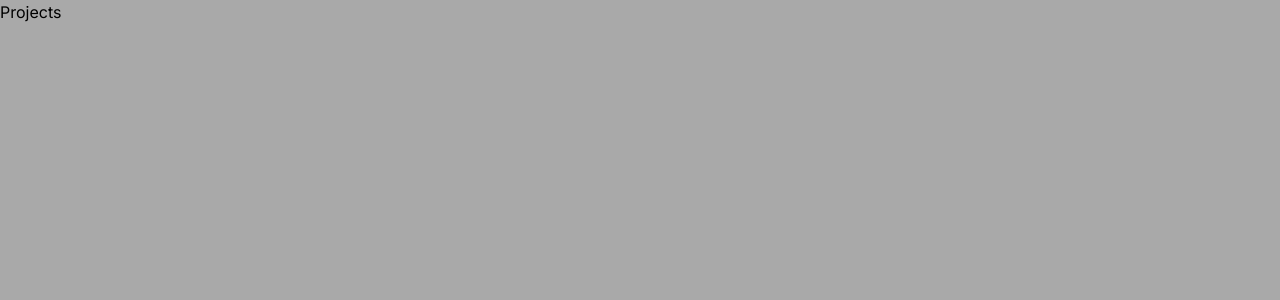
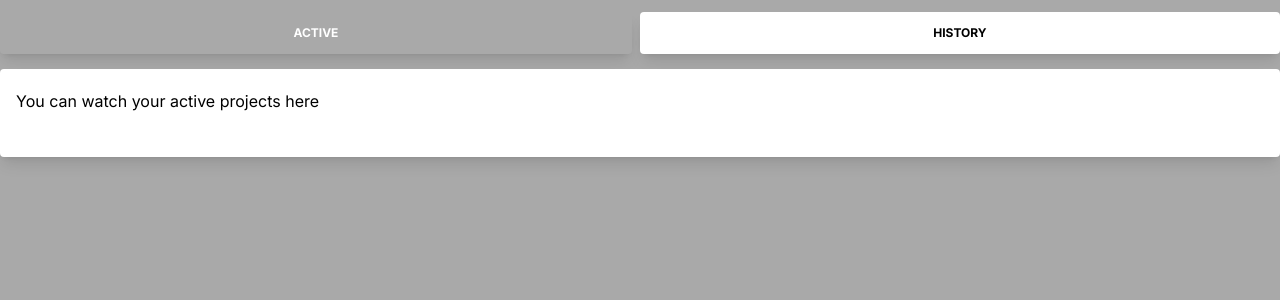
Before and after one commit to SimonSkywalker/p3-product, a Next.js app: page /projectCreation in a window 1280 px wide. Shown: the top 300 px of the page. Built offline with nearby package versions, Linux system fonts and the light colour scheme.

Commit message:
Co-authored-by: Meretekaldahl <Meretekaldahl@users.noreply.github.com>

```diff
--- a/src/app/projectCreation/page.tsx
+++ b/src/app/projectCreation/page.tsx
@@ -1,7 +1,255 @@
-import React from 'react'
+//'use client'
+/*'use server'*/
+/*import React from 'react'
 
-export default function leaderHome() {
+export default async function leaderHome() {
+return (
+
+
+  function openPage(pageName: string, event: React.MouseEvent<HTMLButtonElement>, color: string): void {
+    // your code here
+
+      <><div className="w-full p-6  lg:max-w-xl">
+      <h1 className="text-3xl font-bold text-center text-white-700">Project</h1>
+    </div><button className="tablink" onClick={(event: React.MouseEvent<HTMLButtonElement>) => openPage('Home', event, 'red')}>
+        Home
+      </button><button className="tablink" onClick={(event: React.MouseEvent<HTMLButtonElement>) => openPage('News', event, 'green')} id="defaultOpen">
+        News
+      </button><button className="tablink" onClick={(event: React.MouseEvent<HTMLButtonElement>) => openPage('Contact', event, 'blue')}>
+        Contact
+      </button><button className="tablink" onClick={(event: React.MouseEvent<HTMLButtonElement>) => openPage('About', event, 'orange')}>
+        About
+      </button><div id="Home" className="tabcontent">
+        <h3>Home</h3>
+        <p>Home is where the heart is..</p>
+      </div><div id="News" className="tabcontent">
+        <h3>News</h3>
+        <p>Some news this fine day!</p>
+      </div><div id="Contact" className="tabcontent">
+        <h3>Contact</h3>
+        <p>Get in touch with us!</p>
+      </div><div id="About" className="tabcontent">
+        <h3>About</h3>
+        <p>Learn more about us!</p>
+      </div></>
+  }
+  );
+}*/
+/*import React from 'react';
+import Link from 'next/link';
+import {Project} from './project.js';
+
+export default function registerPage() {
   return (
-    <div>Projects</div>
-  )
+    <div className="relative flex flex-col items-center justify-center min-h-screen overflow-hidden">
+      <div className="w-full p-6 bg-white rounded-md shadow-md lg:max-w-xl">
+        <h1 className="text-3xl font-bold text-center text-gray-700">Project</h1>
+        <form className="mt-6">
+          <div className="mb-4">
+            <label htmlFor="email" className="block text-sm font-semibold text-gray-800">
+              Username
+            </label>
+            <input
+              type="text"
+              className="block w-full px-4 py-2 mt-2 text-gray-700 bg-white border rounded-md focus:border-gray-400 focus:ring-gray-300 focus:outline-none focus:ring focus:ring-opacity-40"
+            />
+          </div>
+          <div className="mb-2">
+            <label htmlFor="password" className="block text-sm font-semibold text-gray-800">
+              Password
+            </label>
+            <input
+              type="password"
+              className="block w-full px-4 py-2 mt-2 text-gray-700 bg-white border rounded-md focus:border-gray-400 focus:ring-gray-300 focus:outline-none focus:ring focus:ring-opacity-40"
+            />
+          </div>
+          <div className="mb-2">
+            <label
+              htmlFor="repeatPassword"
+              className="block text-sm font-semibold text-gray-800"
+            >
+              Confirm Password
+            </label>
+            <input
+              type="repeatPassword"
+              className="block w-full px-4 py-2 mt-2 text-gray-700 bg-white border rounded-md focus:border-gray-400 focus:ring-gray-300 focus:outline-none focus:ring focus:ring-opacity-40"
+            />
+          </div>
+          <div className="mt-2">
+            <button className="w-full px-4 py-2 tracking-wide text-white transition-colors duration-200 transform bg-gray-700 rounded-md hover:bg-gray-600 focus:outline-none focus:bg-gray-600">
+              Register
+            </button>
+          </div>
+        </form>
+
+        <p className="mt-4 text-sm text-center text-gray-700">
+          Already have an account?{" "}
+          <Link
+            href="/login"
+            className="font-medium text-blue-600 hover:underline">
+            Log in
+          </Link>
+        </p>
+      </div>
+    </div>
+  );
+}*/
+
+
+
+
+
+/*'use client'
+import React from 'react';
+import Link from 'next/link';
+import { useState } from 'react';
+import {Project} from './project.js';
+
+
+export default function loginPage() {
+
+  const [index, setIndex] = useState(0);
+
+  function handleClickActive() {
+    setIndex(1);
+  }
+
+  function handleClickHistory() {
+    setIndex(2);
+  }
+
+ /* const tabClick = (event: any) => {
+    alert();
+  }*/
+
+
+  /*return (
+    <div className="relative flex flex-col items-center justify-center min-h-screen overflow-hidden">
+      <div className="w-full p-6 bg-white rounded-md shadow-md lg:max-w-xl">
+        <div className="tab">
+          <button className="projectTablinks" onClick = {handleClickActive}> Active </button>
+          <div id="Active" className="tabcontent">
+        <h3>Active</h3>
+        <p>Here are your current projects.</p>
+      </div>
+
+          </div>
+          <div className="tab">
+          <button className="projectTablinks" onClick = {handleClickHistory}> History </button>
+          <div id="History" className="tabcontent">
+        <h3>History</h3>
+        <p>Here you can see your archived projects.</p>
+      </div>
+
+        </div>
+      </div>
+
+      if(index == 1){
+    /*<div id="Active" className="tabcontent">
+        <h3>Active</h3>
+        <p>Here are your current projects.</p>
+      </div>*/
+    //} else {
+      /*<div id="History" className="tabcontent">
+        <h3>History</h3>
+        <p>Here you can see your archived projects.</p>
+      </div>
+    }
+
+
+    </div>
+  );
 }
+
+
+*/
+'use client'
+import React from "react";
+
+const Tabs = () => {
+  const [openTab, setOpenTab] = React.useState(1);
+
+  let projectNames : String[] = ["Project123", "Project456", "Project789"];
+  let projectIcons : String[] = ["hat", "ball", "foot"];
+
+
+  return (
+    <>
+      <div className="flex flex-wrap">
+        <div className="w-full">
+          <ul
+            className="flex mb-0 list-none flex-wrap pt-3 pb-4 flex-row"
+            role="tablist"
+          >
+            <li className="-mb-px mr-2 last:mr-0 flex-auto text-center">
+              <a
+                className={
+                  "text-xs font-bold uppercase px-5 py-3 shadow-lg rounded block leading-normal " +
+                  (openTab === 1
+                    ? "text-white bg-blueGray-600"
+                    : "text-blueGray-600 bg-white")
+                }
+                onClick={e => {
+                  e.preventDefault();
+                  setOpenTab(1);
+                }}
+                data-toggle="tab"
+                href="#link1"
+                role="tablist"
+              >
+                Active
+              </a>
+            </li>
+            <li className="-mb-px mr-2 last:mr-0 flex-auto text-center">
+              <a
+                className={
+                  "text-xs font-bold uppercase px-5 py-3 shadow-lg rounded block leading-normal " +
+                  (openTab === 2
+                    ? "text-white bg-blueGray-600"
+                    : "text-blueGray-600 bg-white")
+                }
+                onClick={e => {
+                  e.preventDefault();
+                  setOpenTab(2);
+                }}
+                data-toggle="tab"
+                href="#link2"
+                role="tablist"
+              >
+                History
+              </a>
+            </li>
+          </ul>
+          <div className="relative flex flex-col min-w-0 break-words bg-white w-full mb-6 shadow-lg rounded">
+            <div className="px-4 py-5 flex-auto">
+              <div className="tab-content tab-space">
+                <div className={openTab === 1 ? "block" : "hidden"} id="link1">
+                  <p>
+                    You can watch your active projects here
+                    <br />
+                    <br />
+                  </p>
+                </div>
+                <div className={openTab === 2 ? "block" : "hidden"} id="link2">
+                  <p>
+                    You can watch your past projects here
+                    <br />
+                    <br />
+                  </p>
+                  {projectNames.map((name) =>
+                    <div className="border-solid border-4 border-teal-600 bg-teal-400 p-8 inline-block m-24 inline-block bg-teal-400">
+                      <p>{name}</p><br/>
+                      <p>{projectIcons[projectNames.indexOf(name)]}</p>
+                    </div>
+                  )}
+                </div>
+              </div>
+            </div>
+          </div>
+        </div>
+      </div>
+    </>
+  );
+};
+
+export default Tabs;
--- a/src/app/projectCreation/project.ts
+++ b/src/app/projectCreation/project.ts
@@ -1,4 +1,4 @@
-class Project{
+export class Project{
     private _name:String;
     private _isActive: boolean;
     private _logo: String;
```
Also changed, not shown: package.json (+6 -5 lines), src/app/page.tsx (line endings or trailing spaces), src/app/register/page.tsx (line endings or trailing spaces), 1 other file (tests, documents, lock files or other folders).
